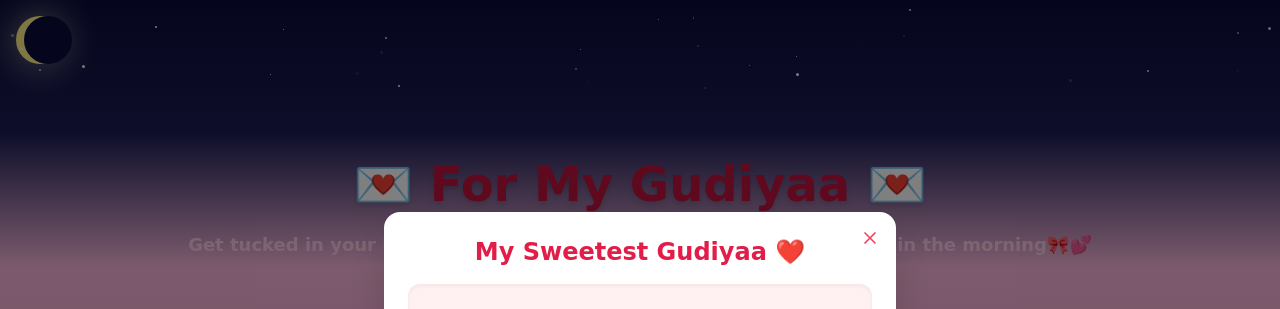
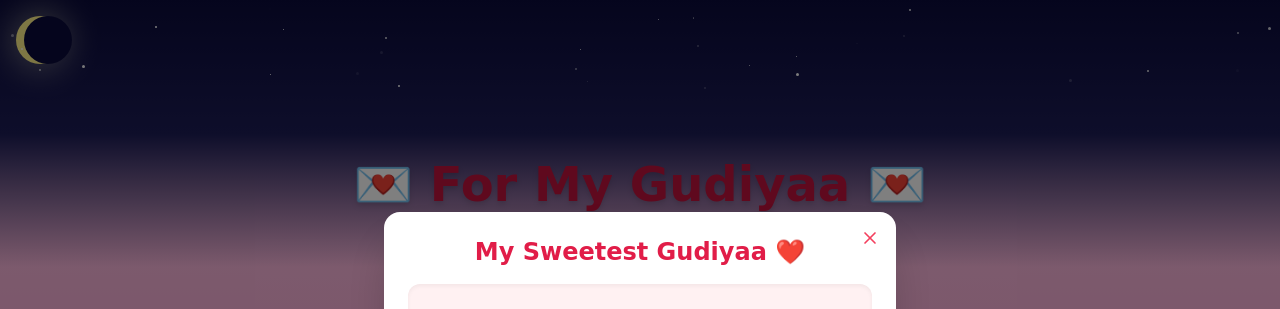
Before and after one commit to aryandogra2004-code/Gudiyaa, a React (Vite) app: page / in a window 1280 px wide. Both pictures are taken after a click on the button "Open Your Letter". Shown: the top 309 px of the page. Built offline with nearby package versions, Linux system fonts and the light colour scheme.

Commit message:
Add files via upload

```diff
--- a/src/App.jsx
+++ b/src/App.jsx
@@ -29,7 +29,6 @@ From the moment we met I somehow knew in my heart that youuu are the one and sin
     { symbol: "🧿", color: "text-blue-500", size: 30 }
   ];
 
-  // Determine night and evening phases
   useEffect(() => {
     const now = new Date();
     const hour = now.getHours();
@@ -40,12 +39,11 @@ From the moment we met I somehow knew in my heart that youuu are the one and sin
       const h = new Date().getHours();
       setIsNight(h >= 18 || h < 5);
       setIsEvening(h >= 15 && h < 18);
-    }, 60 * 1000);
+    }, 60000);
 
     return () => clearInterval(interval);
   }, []);
 
-  // Falling star
   useEffect(() => {
     if (!isNight) return;
     const interval = setInterval(() => {
@@ -67,25 +65,25 @@ From the moment we met I somehow knew in my heart that youuu are the one and sin
 
       {/* Evening Sunset Sky */}
       {isEvening && (
-        <div className="absolute top-0 left-0 w-full h-1/3 overflow-hidden">
+        <div className="absolute top-0 left-0 w-full h-1/3 overflow-hidden z-0">
           <div className="absolute top-0 left-0 w-full h-full bg-gradient-to-b from-orange-400 via-red-400 to-transparent"></div>
-          {/* Animated Sun */}
+          {/* MELTING SUN */}
           <motion.div
-            className="absolute left-1/2 transform -translate-x-1/2 w-16 h-16 bg-yellow-300 rounded-full shadow-[0_0_40px_10px_rgba(255,200,0,0.4)]"
+            className="absolute left-1/2 -translate-x-1/2 w-16 h-16 bg-yellow-300 rounded-full shadow-[0_0_40px_10px_rgba(255,200,0,0.4)]"
             animate={{
-              top: ["10%", "80%"],       // moves down
-              scaleY: [1, 0.7],         // squishes vertically
-              scaleX: [1, 1.2],         // stretches horizontally slightly
-              opacity: [1, 0.6]         // fades near bottom
+              y: ["0%", "200%"],
+              scaleY: [1, 0.7],
+              scaleX: [1, 1.2],
+              opacity: [1, 0.6]
             }}
             transition={{
-              duration: 8,
+              duration: 10,
               ease: "easeInOut",
               repeat: Infinity,
               repeatType: "mirror"
             }}
           />
-          {/* Soft Clouds */}
+          {/* Clouds */}
           {[...Array(3)].map((_, i) => (
             <motion.div
               key={i}
@@ -105,13 +103,11 @@ From the moment we met I somehow knew in my heart that youuu are the one and sin
 
       {/* Night Sky */}
       {isNight && (
-        <div className="absolute top-0 left-0 w-full h-1/3 overflow-hidden">
+        <div className="absolute top-0 left-0 w-full h-1/3 overflow-hidden z-0">
           <div className="absolute top-0 left-0 w-full h-full bg-gradient-to-b from-[#0b0b3b] via-[#1c1c55] to-transparent"></div>
-          {/* Crescent Moon */}
           <div className="absolute top-4 left-4 w-12 h-12 bg-yellow-200 rounded-full shadow-[0_0_30px_8px_rgba(255,255,204,0.3)]">
             <div className="w-12 h-12 rounded-full bg-[#0b0b3b] absolute top-0 left-2"></div>
           </div>
-          {/* Twinkling stars */}
           {stars.map((star, idx) => (
             <motion.div
               key={idx}
@@ -121,7 +117,6 @@ From the moment we met I somehow knew in my heart that youuu are the one and sin
               transition={{ duration: 1 + Math.random() * 2, repeat: Infinity, delay: star.delay }}
             />
           ))}
-          {/* Falling Star */}
           <AnimatePresence>
             {fallingStar && (
               <motion.div
@@ -133,24 +128,16 @@ From the moment we met I somehow knew in my heart that youuu are the one and sin
               />
             )}
           </AnimatePresence>
-          {/* Night Message */}
-          <motion.div
-            className="absolute bottom-2 w-full text-center text-pink-200 font-semibold text-lg"
-            animate={{ opacity: [0, 1, 0] }}
-            transition={{ duration: 6, repeat: Infinity }}
-          >
-            Get tucked in your blanket my bachhaaa , Goodniniii see my princess in the morning🎀💕
-          </motion.div>
         </div>
       )}
 
-      {/* Floating Emojis only on pink area */}
+      {/* Floating Emojis */}
       {[...Array(25)].map((_, i) => {
         const emoji = i % 2 === 0 ? floatingEmojis[0] : floatingEmojis[1];
         return (
           <motion.div
             key={i}
-            className={`${emoji.color} absolute`}
+            className={`${emoji.color} absolute z-10`}
             style={{
               top: `${33 + Math.random() * 67}%`,
               left: `${Math.random() * 100}%`,
@@ -175,7 +162,7 @@ From the moment we met I somehow knew in my heart that youuu are the one and sin
         </p>
       </motion.div>
 
-      {/* Open Letter */}
+      {/* Open Letter Button */}
       <motion.button
         onClick={() => setOpen(true)}
         className="bg-rose-500 hover:bg-rose-600 text-white px-8 py-5 rounded-2xl shadow-lg flex items-center gap-3 text-xl font-semibold z-10"
@@ -185,11 +172,16 @@ From the moment we met I somehow knew in my heart that youuu are the one and sin
         <Mail className="w-6 h-6" /> Open Your Letter
       </motion.button>
 
-      {/* Envelope Modal */}
+      {/* Letter Modal */}
       <AnimatePresence>
         {open && !showScroll && (
-          <motion.div initial={{ opacity: 0, scale: 0.8 }} animate={{ opacity: 1, scale: 1 }} exit={{ opacity: 0, scale: 0.8 }} transition={{ duration: 0.4 }} className="fixed inset-0 bg-black/50 flex items-center justify-center p-4 z-50">
-            <motion.div className="bg-white rounded-2xl shadow-2xl max-w-lg w-full p-6 relative flex flex-col items-center" initial={{ y: 50, opacity: 0 }} animate={{ y: 0, opacity: 1 }} exit={{ y: 50, opacity: 0 }}>
+          <motion.div
+            className="fixed inset-0 bg-black/50 flex items-center justify-center p-4 z-50"
+            initial={{ opacity: 0, scale: 0.8 }}
+            animate={{ opacity: 1, scale: 1 }}
+            exit={{ opacity: 0, scale: 0.8 }}
+          >
+            <motion.div className="bg-white rounded-2xl shadow-2xl max-w-lg w-full p-6 relative flex flex-col items-center">
               <button onClick={() => setOpen(false)} className="absolute top-4 right-4 text-rose-500 hover:text-rose-700">
                 <X className="w-5 h-5" />
               </button>
@@ -230,8 +222,13 @@ From the moment we met I somehow knew in my heart that youuu are the one and sin
       {/* Scroll Modal */}
       <AnimatePresence>
         {showScroll && (
-          <motion.div initial={{ opacity: 0, scale: 0.8 }} animate={{ opacity: 1, scale: 1 }} exit={{ opacity: 0, scale: 0.8 }} transition={{ duration: 0.4 }} className="fixed inset-0 bg-black/50 flex items-center justify-center p-4 z-50">
-            <motion.div className="relative bg-white rounded-3xl shadow-2xl max-w-4xl w-full p-6 flex flex-col items-center" initial={{ y: 50, opacity: 0 }} animate={{ y: 0, opacity: 1 }} exit={{ y: 50, opacity: 0 }}>
+          <motion.div
+            className="fixed inset-0 bg-black/50 flex items-center justify-center p-4 z-50"
+            initial={{ opacity: 0, scale: 0.8 }}
+            animate={{ opacity: 1, scale: 1 }}
+            exit={{ opacity: 0, scale: 0.8 }}
+          >
+            <motion.div className="relative bg-white rounded-3xl shadow-2xl max-w-4xl w-full p-6 flex flex-col items-center">
               <button onClick={() => setShowScroll(false)} className="absolute top-4 right-4 text-rose-500 hover:text-rose-700">
                 <X className="w-5 h-5" />
               </button>
```
